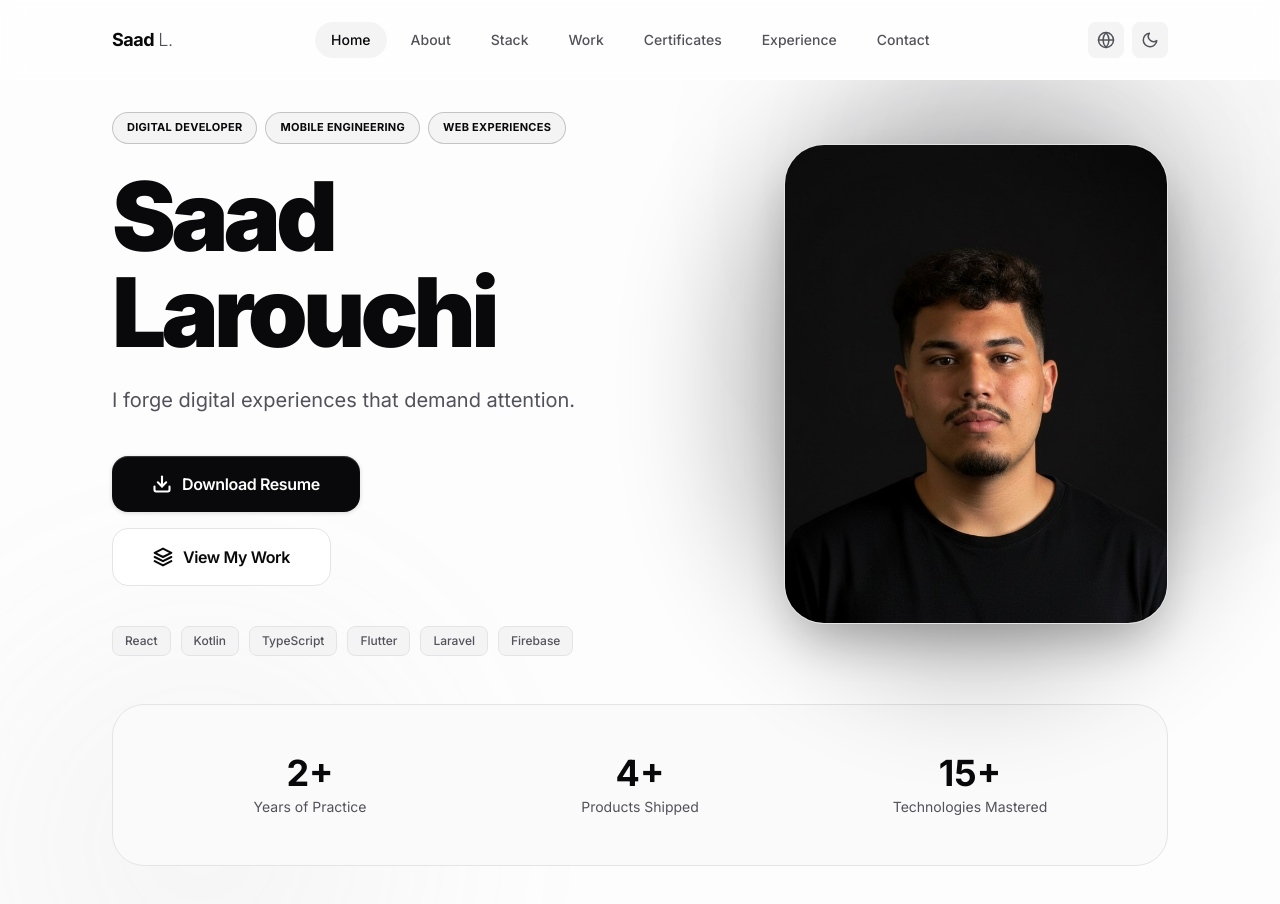
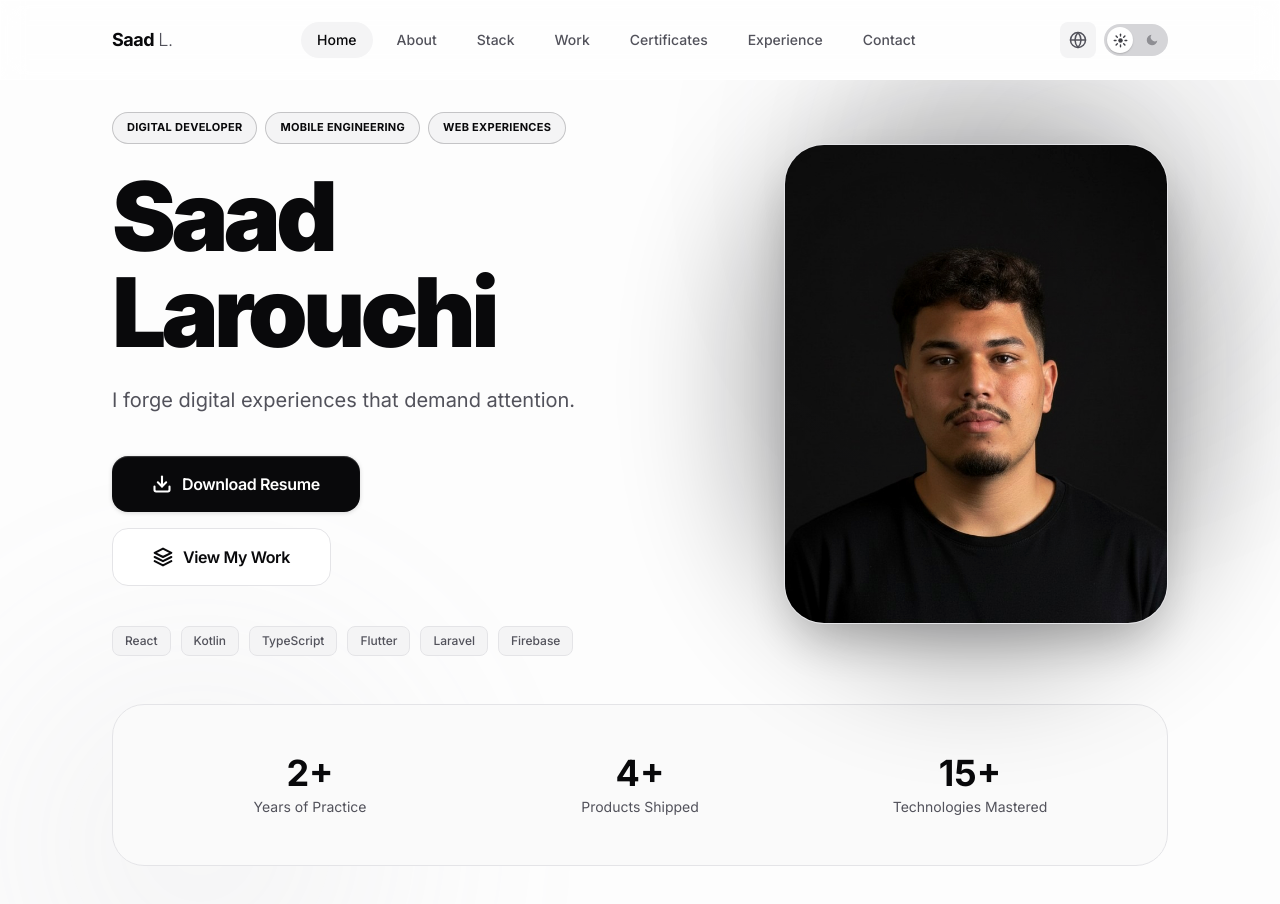
Before and after one commit to saadlarouchi/saad-larouchi-portfolio, a React (Vite) app: page / in a window 1280 px wide. Shown: the top 904 px of the page. Built offline with nearby package versions, Linux system fonts and the light colour scheme.

Commit message:
feat: add ThemeToggle, Navbar, and CaseStudy components to the portfolio

```diff
--- a/src/components/Navbar.tsx
+++ b/src/components/Navbar.tsx
@@ -2,7 +2,8 @@ import { useState, useRef, useEffect } from 'react';
 import { motion, AnimatePresence } from 'framer-motion';
 import { navItems } from '@/data/navigation';
 import { useActiveSection } from '@/hooks/useActiveSection';
-import { useTheme } from '@/providers/ThemeProvider';
+import { ThemeToggle } from '@/components/ThemeToggle';
+export { ThemeToggle };
 import { cn } from '@/lib/cn';
 import { Container } from '@/components/ui/Container';
 import { Magnetic } from '@/components/ui/Magnetic';
@@ -109,7 +110,6 @@ export function LanguageSwitcher() {
 export function Navbar() {
   const [mobileOpen, setMobileOpen] = useState(false);
   const activeId = useActiveSection(sectionIds);
-  const { theme, toggleTheme } = useTheme();
   const { t } = useTranslation();
 
   return (
@@ -156,18 +156,7 @@ export function Navbar() {
 
           {/* Theme Toggle */}
           <Magnetic>
-            <button
-              onClick={toggleTheme}
-              className="flex h-9 w-9 items-center justify-center rounded-lg transition-colors cursor-pointer"
-              style={{ color: 'var(--text-secondary)', background: 'var(--bg-tertiary)' }}
-              aria-label={`Switch to ${theme === 'light' ? 'dark' : 'light'} mode`}
-            >
-              {theme === 'light' ? (
-                <svg width="18" height="18" viewBox="0 0 24 24" fill="none" stroke="currentColor" strokeWidth="2" strokeLinecap="round" strokeLinejoin="round"><path d="M21 12.79A9 9 0 1 1 11.21 3 7 7 0 0 0 21 12.79z"/></svg>
-              ) : (
-                <svg width="18" height="18" viewBox="0 0 24 24" fill="none" stroke="currentColor" strokeWidth="2" strokeLinecap="round" strokeLinejoin="round"><circle cx="12" cy="12" r="5"/><line x1="12" y1="1" x2="12" y2="3"/><line x1="12" y1="21" x2="12" y2="23"/><line x1="4.22" y1="4.22" x2="5.64" y2="5.64"/><line x1="18.36" y1="18.36" x2="19.78" y2="19.78"/><line x1="1" y1="12" x2="3" y2="12"/><line x1="21" y1="12" x2="23" y2="12"/><line x1="4.22" y1="19.78" x2="5.64" y2="18.36"/><line x1="18.36" y1="5.64" x2="19.78" y2="4.22"/></svg>
-              )}
-            </button>
+            <ThemeToggle />
           </Magnetic>
 
           {/* Mobile Hamburger */}
--- /dev/null
+++ b/src/components/ThemeToggle.tsx
@@ -0,0 +1,82 @@
+import { motion } from 'framer-motion';
+import { useTheme } from '@/providers/ThemeProvider';
+
+interface ThemeToggleProps {
+  className?: string;
+}
+
+export function ThemeToggle({ className = '' }: ThemeToggleProps) {
+  const { theme, toggleTheme } = useTheme();
+  const isDark = theme === 'dark';
+
+  return (
+    <button
+      type="button"
+      dir="ltr"
+      onClick={toggleTheme}
+      className={`relative inline-flex h-8 w-16 items-center justify-between rounded-full p-[3px] transition-colors duration-200 cursor-pointer focus-visible:outline-none focus-visible:ring-2 focus-visible:ring-zinc-400 select-none ${className}`}
+      style={{
+        backgroundColor: isDark ? '#1f1f23' : '#d5d5d8',
+      }}
+      aria-label={`Switch to ${theme === 'light' ? 'dark' : 'light'} mode`}
+      role="switch"
+      aria-checked={isDark}
+    >
+      {/* Sliding thumb indicator */}
+      <motion.div
+        className="absolute top-[3px] left-[3px] h-[26px] w-[26px] rounded-full"
+        style={{
+          backgroundColor: isDark ? '#2e2e34' : '#ffffff',
+          boxShadow: isDark
+            ? '0 1px 3px rgba(0, 0, 0, 0.4)'
+            : '0 1px 2px rgba(0, 0, 0, 0.12), 0 1px 1px rgba(0, 0, 0, 0.06)',
+        }}
+        animate={{ x: isDark ? 32 : 0 }}
+        transition={{ type: 'spring', stiffness: 500, damping: 35 }}
+      />
+
+      {/* Sun Icon (Left) */}
+      <span className="relative z-10 flex h-[26px] w-[26px] items-center justify-center pointer-events-none">
+        <svg
+          width="15"
+          height="15"
+          viewBox="0 0 24 24"
+          fill="none"
+          className="transition-colors duration-200"
+          style={{
+            color: isDark ? '#71717a' : '#3f3f46',
+          }}
+          aria-hidden="true"
+        >
+          <circle cx="12" cy="12" r="3.6" fill="currentColor" stroke="none" />
+          <line x1="12" y1="2" x2="12" y2="4.8" stroke="currentColor" strokeWidth="2.2" strokeLinecap="round" />
+          <line x1="12" y1="19.2" x2="12" y2="22" stroke="currentColor" strokeWidth="2.2" strokeLinecap="round" />
+          <line x1="2" y1="12" x2="4.8" y2="12" stroke="currentColor" strokeWidth="2.2" strokeLinecap="round" />
+          <line x1="19.2" y1="12" x2="22" y2="12" stroke="currentColor" strokeWidth="2.2" strokeLinecap="round" />
+          <line x1="4.93" y1="4.93" x2="6.93" y2="6.93" stroke="currentColor" strokeWidth="2.2" strokeLinecap="round" />
+          <line x1="17.07" y1="17.07" x2="19.07" y2="19.07" stroke="currentColor" strokeWidth="2.2" strokeLinecap="round" />
+          <line x1="4.93" y1="19.07" x2="6.93" y2="17.07" stroke="currentColor" strokeWidth="2.2" strokeLinecap="round" />
+          <line x1="17.07" y1="6.93" x2="19.07" y2="4.93" stroke="currentColor" strokeWidth="2.2" strokeLinecap="round" />
+        </svg>
+      </span>
+
+      {/* Moon Icon (Right) */}
+      <span className="relative z-10 flex h-[26px] w-[26px] items-center justify-center pointer-events-none">
+        <svg
+          width="14"
+          height="14"
+          viewBox="0 0 24 24"
+          fill="currentColor"
+          stroke="none"
+          className="transition-colors duration-200"
+          style={{
+            color: isDark ? '#ffffff' : '#8e8e93',
+          }}
+          aria-hidden="true"
+        >
+          <path d="M21 12.79A9 9 0 1 1 11.21 3 7 7 0 0 0 21 12.79z" />
+        </svg>
+      </span>
+    </button>
+  );
+}
--- a/src/pages/CaseStudy.tsx
+++ b/src/pages/CaseStudy.tsx
@@ -3,8 +3,7 @@ import { useTranslation } from 'react-i18next';
 import { Container } from '@/components/ui/Container';
 import { Badge } from '@/components/ui/Badge';
 import { Button } from '@/components/ui/Button';
-import { LanguageSwitcher } from '@/components/Navbar';
-import { useTheme } from '@/providers/ThemeProvider';
+import { LanguageSwitcher, ThemeToggle } from '@/components/Navbar';
 import { fadeInUp, staggerContainer } from '@/lib/motion';
 import type { Project } from '@/types';
 
@@ -15,7 +14,6 @@ interface CaseStudyProps {
 
 export function CaseStudy({ project, onClose }: CaseStudyProps) {
   const { t } = useTranslation();
-  const { theme, toggleTheme } = useTheme();
   const cs = project.caseStudy;
 
   // Translated content with reliable fallbacks to project data
@@ -59,18 +57,7 @@ export function CaseStudy({ project, onClose }: CaseStudyProps) {
           <div className="flex items-center gap-2">
             <LanguageSwitcher />
 
-            <button
-              onClick={toggleTheme}
-              className="flex h-9 w-9 items-center justify-center rounded-lg transition-colors cursor-pointer"
-              style={{ color: 'var(--text-secondary)', background: 'var(--bg-tertiary)' }}
-              aria-label={`Switch to ${theme === 'light' ? 'dark' : 'light'} mode`}
-            >
-              {theme === 'light' ? (
-                <svg width="18" height="18" viewBox="0 0 24 24" fill="none" stroke="currentColor" strokeWidth="2" strokeLinecap="round" strokeLinejoin="round"><path d="M21 12.79A9 9 0 1 1 11.21 3 7 7 0 0 0 21 12.79z"/></svg>
-              ) : (
-                <svg width="18" height="18" viewBox="0 0 24 24" fill="none" stroke="currentColor" strokeWidth="2" strokeLinecap="round" strokeLinejoin="round"><circle cx="12" cy="12" r="5"/><line x1="12" y1="1" x2="12" y2="3"/><line x1="12" y1="21" x2="12" y2="23"/><line x1="4.22" y1="4.22" x2="5.64" y2="5.64"/><line x1="18.36" y1="18.36" x2="19.78" y2="19.78"/><line x1="1" y1="12" x2="3" y2="12"/><line x1="21" y1="12" x2="23" y2="12"/><line x1="4.22" y1="19.78" x2="5.64" y2="18.36"/><line x1="18.36" y1="5.64" x2="19.78" y2="4.22"/></svg>
-              )}
-            </button>
+            <ThemeToggle />
           </div>
         </Container>
       </nav>
```
